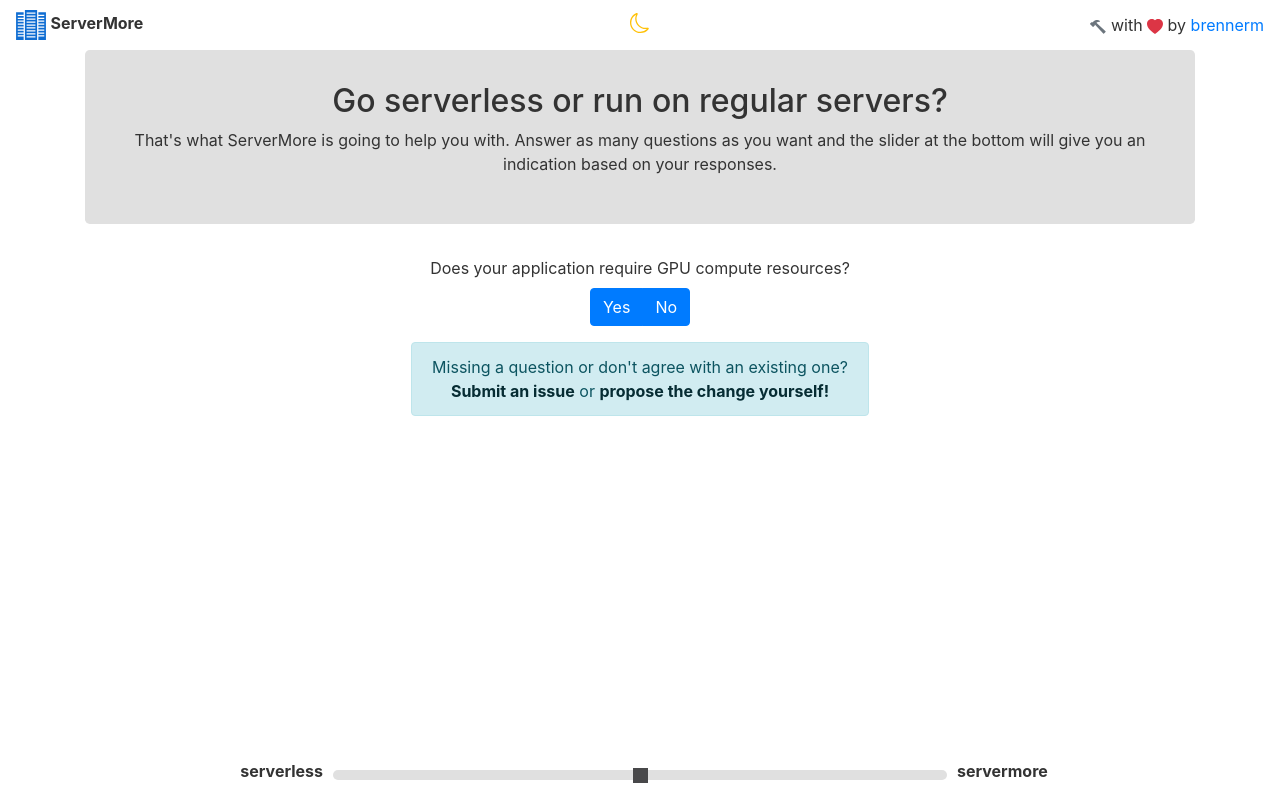
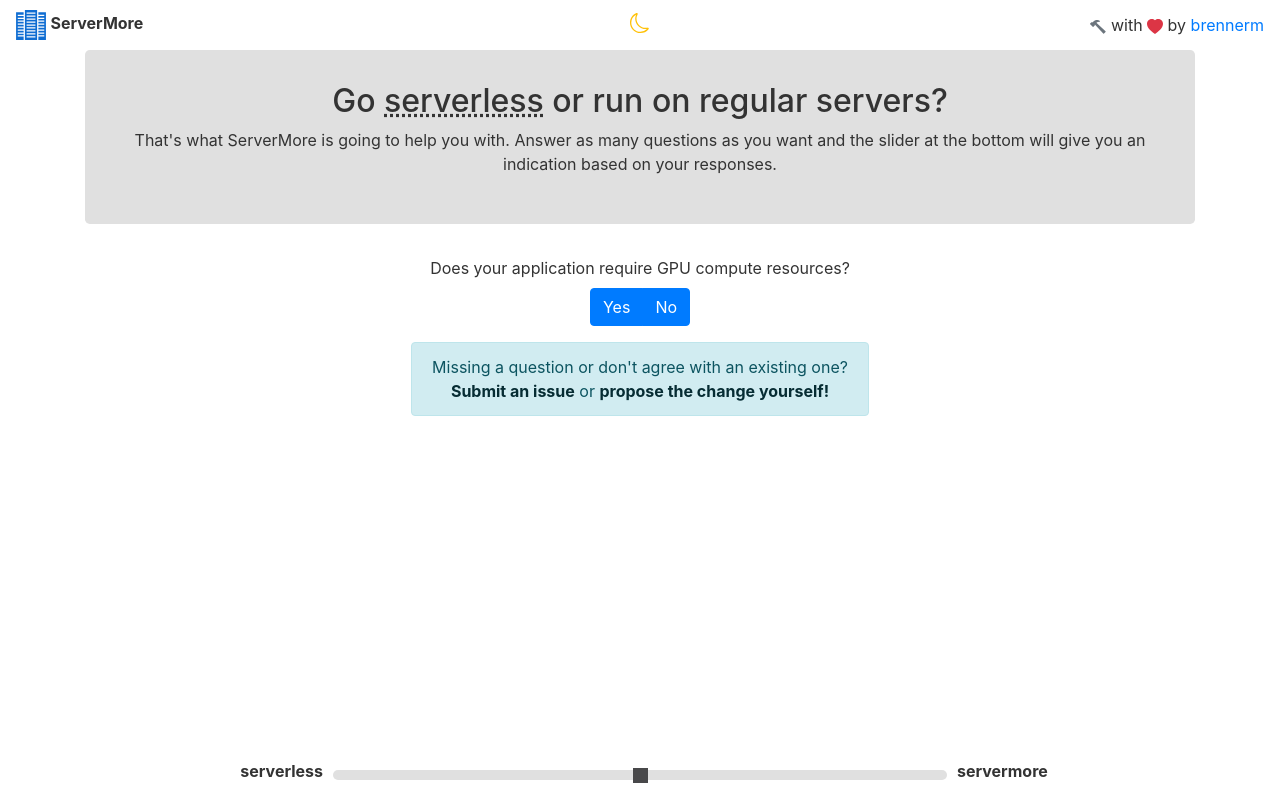
Before and after one commit to brennerm/servermore, a React (Create React App) app: page / in a window 1280 px wide. Built offline with nearby package versions, Linux system fonts and the light colour scheme.

Commit message:
add reference to serverless explanation

```diff
--- a/src/App.css
+++ b/src/App.css
@@ -102,3 +102,9 @@
   padding-left: 5px;
   padding-right: 5px;
 }
+
+.tooltip-text {
+  cursor: pointer;
+  text-decoration: underline;
+  text-decoration-style: dotted;
+}
--- a/src/App.tsx
+++ b/src/App.tsx
@@ -1,5 +1,5 @@
 import React, { Component } from 'react';
-import { ButtonGroup, Col, Container, Form, Navbar, Row, ToggleButton, Image, Jumbotron, Alert, Collapse } from 'react-bootstrap'
+import { ButtonGroup, Col, Container, Form, Navbar, Row, ToggleButton, Image, Jumbotron, Alert, Collapse, OverlayTrigger, Tooltip } from 'react-bootstrap'
 import { HeartFill, Moon, Sun, Hammer } from 'react-bootstrap-icons';
 import './scrollbar.css';
 import './slider.css';
@@ -107,7 +107,14 @@
               <Col>
                 <Jumbotron>
                   <h2>
-                    Go serverless or run on regular servers?
+                    Go <OverlayTrigger trigger="click" key="top" placement="top"
+                      overlay={
+                        <Tooltip id={`tooltip-top`}>
+                          Don't know what's serverless? <a href="https://en.wikipedia.org/wiki/Serverless_computing">Read about it!</a>
+                        </Tooltip>
+                      }>
+                      <span className="tooltip-text">serverless</span>
+                    </OverlayTrigger> or run on regular servers?
                   </h2>
                   <p>
                     That's what ServerMore is going to help you with.
```
